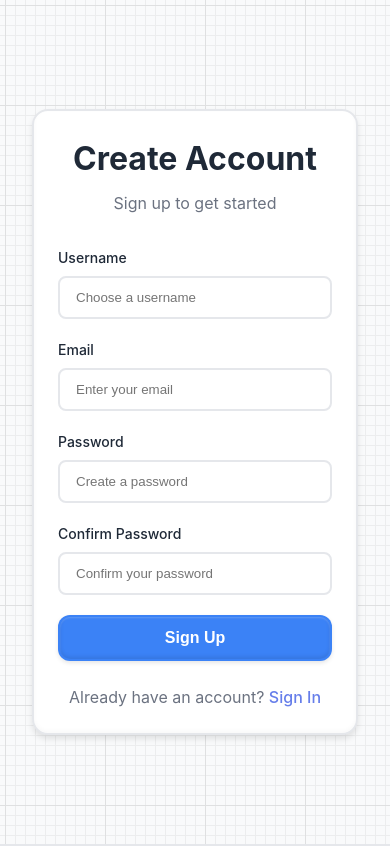
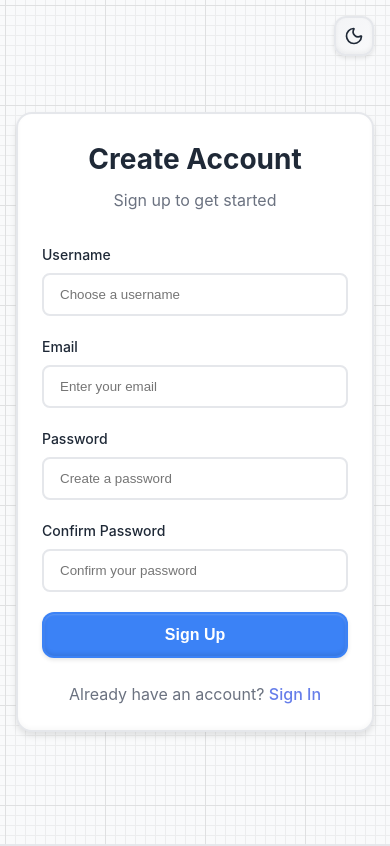
Before and after one commit to IkedaLab-Daniel/protocol-ice, a React (Vite) app in the folder client/: page /register in a window 390 px wide. Shown: the top 846 px of the page. Built offline with nearby package versions, Linux system fonts and the light colour scheme; no server answers.

Commit message:
feat: integrate ThemeProvider and add theme toggle to authentication pages

```diff
--- a/client/src/App.tsx
+++ b/client/src/App.tsx
@@ -2,6 +2,7 @@ import { Navigate, Route, BrowserRouter, Routes, useLocation } from 'react-route
 import { useEffect } from 'react'
 import './App.css'
 import { AuthProvider } from './context/AuthContext'
+import { ThemeProvider } from './context/ThemeContext'
 import PublicRoute from './components/PublicRoute/PublicRoute'
 import ProtectedRoute from './components/ProtectedRoute/ProtectedRoute'
 import Login from './pages/Auth/Login'
@@ -27,6 +28,7 @@ function App() {
 
   return (
     <BrowserRouter>
+      <ThemeProvider>
         <AuthProvider>
           <ScrollToTop />
           <div className="app-layout">
@@ -74,6 +76,7 @@ function App() {
             <Footer />
           </div>
         </AuthProvider>
+      </ThemeProvider>
     </BrowserRouter>
   )
 }
--- a/client/src/context/ThemeContext.tsx
+++ b/client/src/context/ThemeContext.tsx
@@ -1,4 +1,5 @@
-import { createContext, useContext, useEffect, useState, ReactNode } from 'react';
+import { createContext, useContext, useEffect, useState } from 'react';
+import type { ReactNode } from 'react';
 
 type Theme = 'light' | 'dark';
 
--- a/client/src/pages/Auth/Auth.css
+++ b/client/src/pages/Auth/Auth.css
@@ -4,6 +4,14 @@
   align-items: center;
   justify-content: center;
   padding: 2rem;
+  position: relative;
+}
+
+.auth-theme-toggle {
+  position: absolute;
+  top: 2rem;
+  right: 2rem;
+  z-index: 10;
 }
 
 .auth-card {
@@ -19,12 +27,12 @@
 .auth-header h1 {
   font-size: 2rem;
   font-weight: 700;
-  color: #1f2937;
+  color: var(--text-primary);
   margin-bottom: 0.5rem;
 }
 
 .auth-header p {
-  color: #6b7280;
+  color: var(--text-secondary);
 }
 
 .auth-form {
@@ -36,19 +44,43 @@
 .auth-footer {
   margin-top: 1.5rem;
   text-align: center;
-  color: #6b7280;
+  color: var(--text-secondary);
 }
 
 .auth-link {
   color: #667eea;
   font-weight: 500;
+  transition: color 0.2s;
+}
+
+.auth-link:hover {
+  color: #764ba2;
 }
 
 .error-banner {
   padding: 0.75rem 1rem;
-  background-color: #fee2e2;
-  border: 1px solid #fecaca;
-  border-radius: 8px;
+  background: linear-gradient(135deg, #fee2e2, #fecaca);
+  border: 2px solid #fca5a5;
+  border-radius: 12px;
   color: #dc2626;
   font-size: 0.875rem;
+  box-shadow:
+    0 2px 4px rgba(239, 68, 68, 0.2),
+    inset 0 -1px 2px rgba(220, 38, 38, 0.1),
+    inset 0 1px 1px rgba(255, 255, 255, 0.5);
 }
+
+@media (max-width: 768px) {
+  .auth-container {
+    padding: 1rem;
+  }
+
+  .auth-theme-toggle {
+    top: 1rem;
+    right: 1rem;
+  }
+
+  .auth-header h1 {
+    font-size: 1.75rem;
+  }
+}
--- a/client/src/pages/Auth/Login.tsx
+++ b/client/src/pages/Auth/Login.tsx
@@ -4,6 +4,7 @@ import { useAuth } from '../../context/AuthContext';
 import Input from '../../components/Input/Input';
 import Button from '../../components/Button/Button';
 import Card from '../../components/Card/Card';
+import ThemeToggle from '../../components/ThemeToggle/ThemeToggle';
 import './Auth.css';
 
 const Login = () => {
@@ -53,6 +54,9 @@ const Login = () => {
 
   return (
     <div className="auth-container page-container">
+      <div className="auth-theme-toggle">
+        <ThemeToggle />
+      </div>
       <Card className="auth-card">
         <div className="auth-header">
           <h1>Welcome Back</h1>
--- a/client/src/pages/Auth/Register.tsx
+++ b/client/src/pages/Auth/Register.tsx
@@ -6,6 +6,7 @@ import { isValidEmail, isValidPassword, isValidUsername } from "../../utils/help
 import Card from "../../components/Card/Card";
 import Input from "../../components/Input/Input";
 import Button from "../../components/Button/Button";
+import ThemeToggle from "../../components/ThemeToggle/ThemeToggle";
 
 
 const Register = () => {
@@ -81,6 +82,9 @@ const Register = () => {
 
   return (
     <div className="auth-container page-container">
+      <div className="auth-theme-toggle">
+        <ThemeToggle />
+      </div>
       <Card className="auth-card">
         <div className="auth-header">
           <h1>Create Account</h1>
--- a/client/src/pages/Dashboard/Dashboard.css
+++ b/client/src/pages/Dashboard/Dashboard.css
@@ -502,7 +502,6 @@
   padding-top: 1rem;
   border-top: 2px solid var(--border-color);
 }
-
 .vote-form {
   padding: 1.5rem;
   display: flex;
```
Lines whose indentation alone changed are shown as unchanged.
